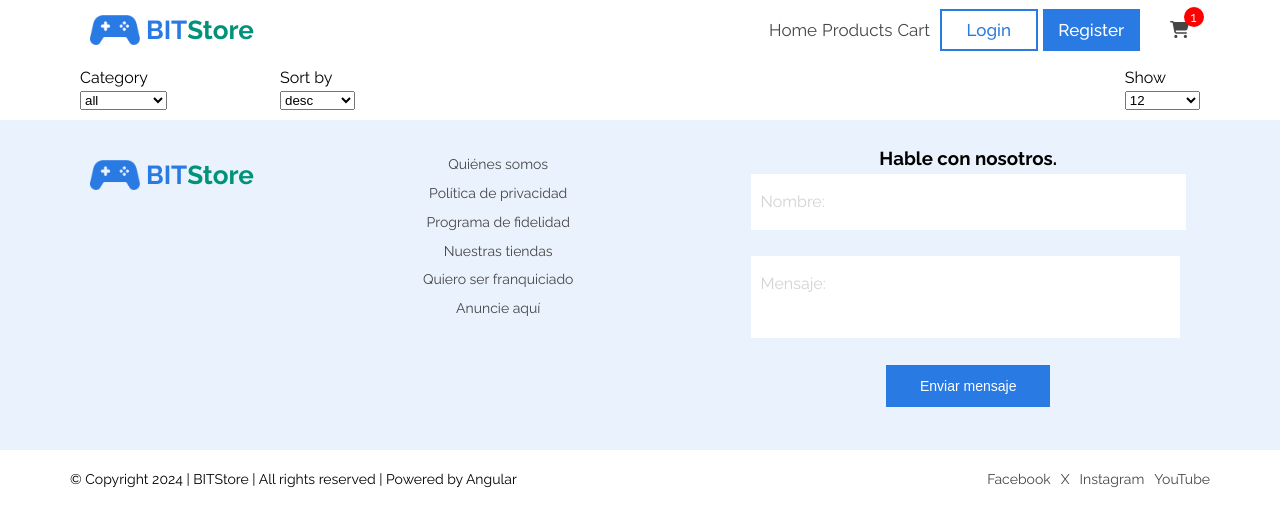
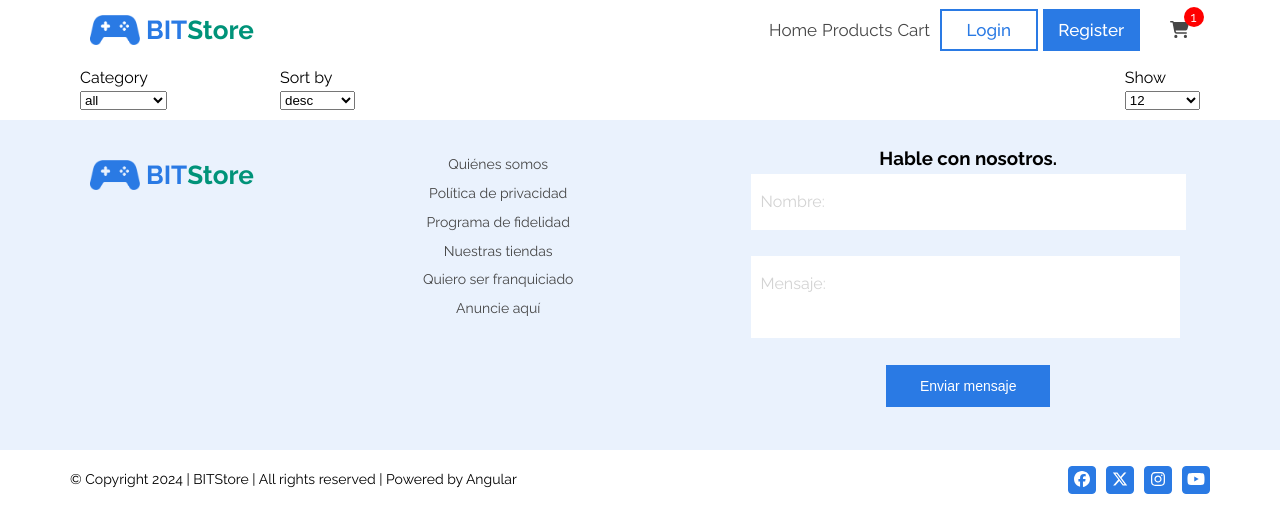
Before and after one commit to jcarlosj/bit-store-frontend, an Angular app: page /home in a window 1280 px wide. Shown: the top 532 px of the page. Built offline with nearby package versions, Linux system fonts and the light colour scheme.

Commit message:
[+] footer.component*: Despliega Iconos de Redes Sociales

```diff
--- a/src/app/components/layout/footer/footer.component.css
+++ b/src/app/components/layout/footer/footer.component.css
@@ -93,6 +93,19 @@
         align-items: center;
         gap: 1rem;
     }
+
+    .menu-item__link {
+        background-color: var(--bleu-de-france);
+        border: 1px solid var(--bleu-de-france);
+        color: var(--white);
+        font-size: 1.6rem;
+        border-radius: .4rem;
+        width: 2.6rem;
+        height: 2.6rem;
+        display: flex;
+        justify-content: center;
+        align-items: center;
+    }
 }
 
 @media ( min-width: 992px ) {
--- a/src/app/components/layout/footer/footer.component.html
+++ b/src/app/components/layout/footer/footer.component.html
@@ -71,22 +71,22 @@
                 <ul class="menu menu-social-network">
                     <li class="menu-item">
                         <a href="#" class="menu-item__link">
-                            Facebook
+                            <fa-icon [icon]="faFacebook"></fa-icon>
                         </a>
                     </li>
                     <li class="menu-item">
                         <a href="#" class="menu-item__link">
-                            X
+                            <fa-icon [icon]="faXTwitter"></fa-icon>
                         </a>
                     </li>
                     <li class="menu-item">
                         <a href="#" class="menu-item__link">
-                            Instagram
+                            <fa-icon [icon]="faInstagram"></fa-icon>
                         </a>
                     </li>
                     <li class="menu-item">
                         <a href="#" class="menu-item__link">
-                            YouTube
+                            <fa-icon [icon]="faYoutube"></fa-icon>
                         </a>
                     </li>
                 </ul>
--- a/src/app/components/layout/footer/footer.component.ts
+++ b/src/app/components/layout/footer/footer.component.ts
@@ -1,12 +1,18 @@
 import { Component } from '@angular/core';
+
+import { FontAwesomeModule } from '@fortawesome/angular-fontawesome';
+import { faFacebook, faXTwitter, faInstagram, faYoutube } from '@fortawesome/free-brands-svg-icons';
 
 @Component({
   selector: 'app-footer',
   standalone: true,
-  imports: [],
+  imports: [ FontAwesomeModule ],
   templateUrl: './footer.component.html',
   styleUrl: './footer.component.css'
 })
 export class FooterComponent {
-
+  faFacebook = faFacebook;
+  faXTwitter = faXTwitter;
+  faInstagram = faInstagram;
+  faYoutube = faYoutube;
 }
```
